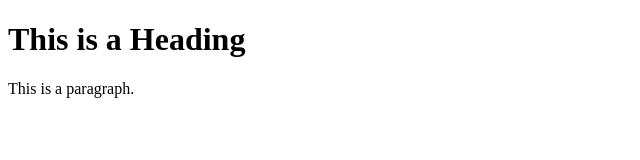
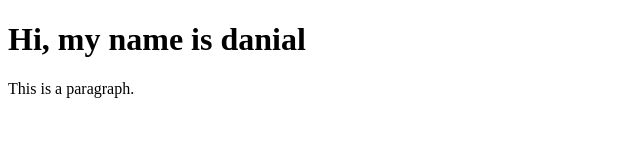
Before and after one commit to DanialFaraji/mymaventest-, a plain HTML site: page ansible/index.html in a window 1280 px wide. Shown: the whole page, without its empty margins (0-640 px from the left). Drawn offline with Linux system fonts and the light colour scheme.

Commit message:
edit1 index

```diff
--- a/ansible/index.html
+++ b/ansible/index.html
@@ -5,7 +5,7 @@
 </head>
 <body>
 
-<h1>This is a Heading</h1>
+<h1>Hi,  my name is danial </h1>
 <p>This is a paragraph.</p>
 
 </body>
```
